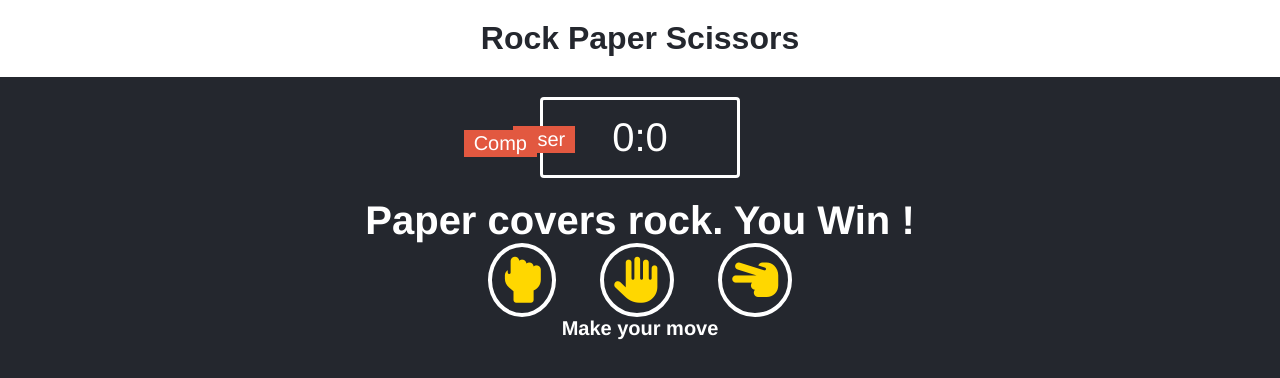
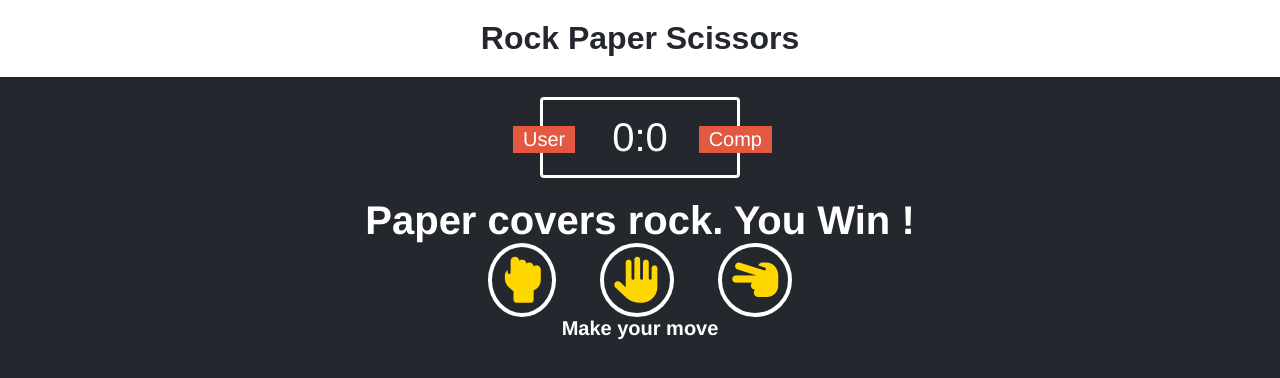
Before and after one commit to jasmeen14/rock-paper-scissors, a plain HTML site: page index.html in a window 1280 px wide. Drawn offline with Linux system fonts and the light colour scheme.

Commit message:
changes in css

```diff
--- a/style.css
+++ b/style.css
@@ -42,8 +42,8 @@ font-family: sans-serif;
 }
 #computer-label{
     position: absolute;
-    top: 30px;
-    right:200px;
+    top: 26px;
+    right: -35px;px;
 }
 .result{
     font-size: 40px;
```
